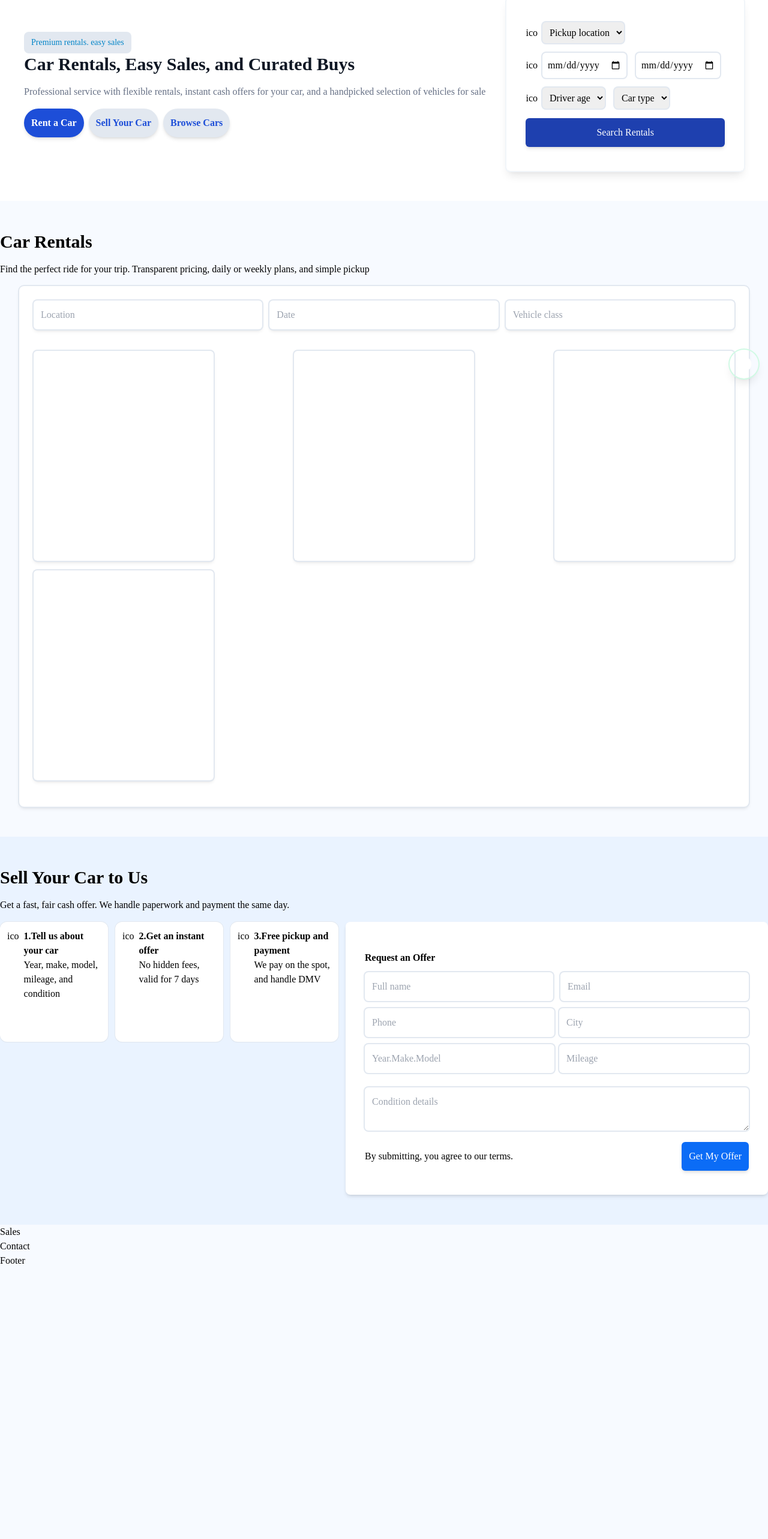
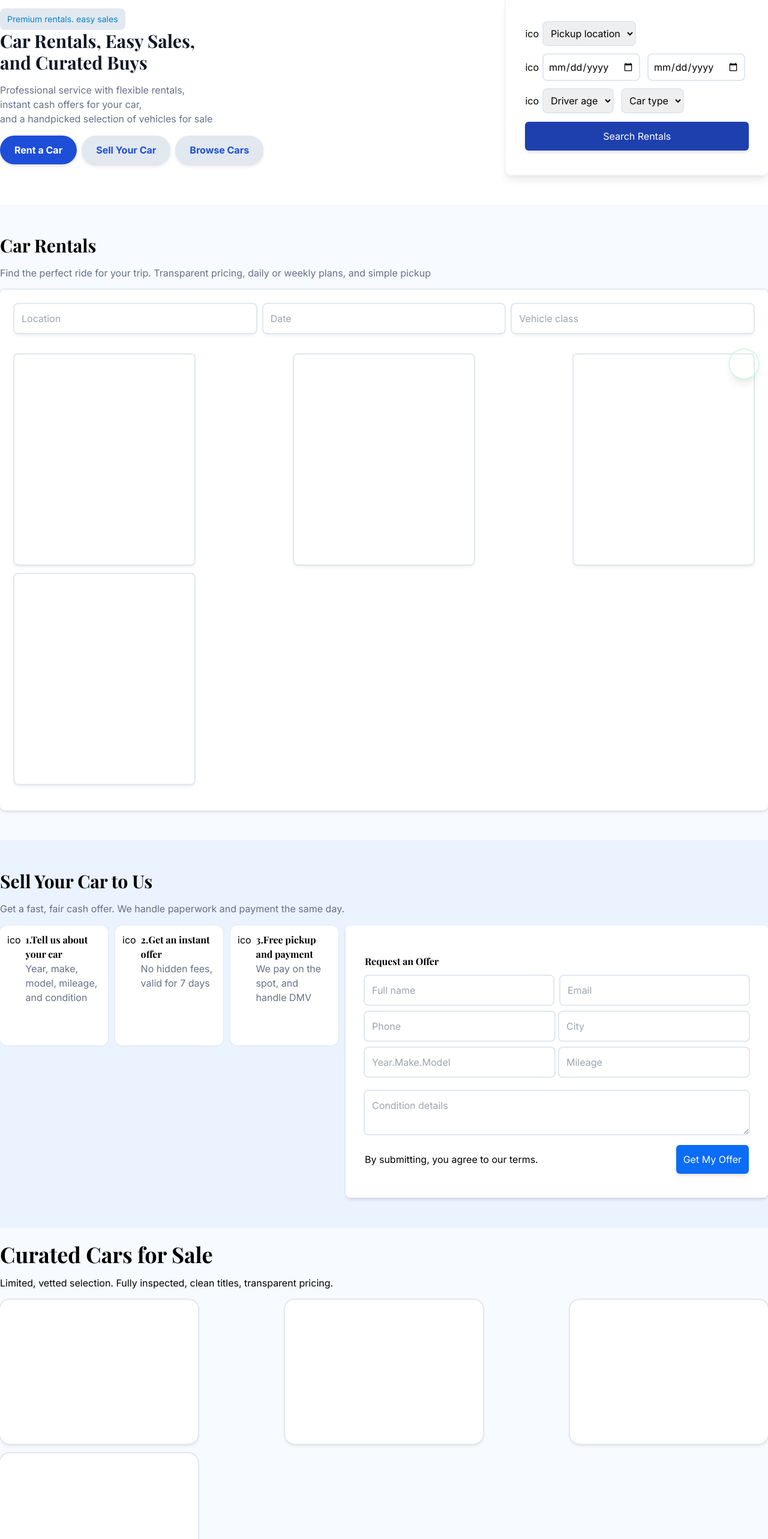
Before and after one commit to lightpc90/delok, a Next.js app: page / in a window 1280 px wide. Shown: the part 153-2719 px from the top of the page at 60% size. Before the commit the page ends 2267 px from the top, so only its background shows below. Built offline with nearby package versions, Linux system fonts and the light colour scheme.

Commit message:
`feat: updated global styles, layout, and component styles`

```diff
--- a/src/app/globals.css
+++ b/src/app/globals.css
@@ -1,7 +1,64 @@
+@import url("https://fonts.googleapis.com/css2?family=Playfair+Display:wght@400;500;600;700;800&family=Poppins:wght@300;400;500;600;700&display=swap");
+
 @tailwind base;
 @tailwind components;
 @tailwind utilities;
 
+:root {
+	--foreground-rgb: 0, 0, 0;
+	--background-start-rgb: 214, 219, 220;
+	--background-end-rgb: 255, 255, 255;
+	--font-heading: "Playfair Display", serif;
+	--font-body: "Poppins", sans-serif;
+}
+
+/* @media (prefers-color-scheme: dark) {
+  :root {
+    --foreground-rgb: 255, 255, 255;
+    --background-start-rgb: 0, 0, 0;
+    --background-end-rgb: 0, 0, 0;
+  }
+} */
+
 body {
+	color: rgb(var(--foreground-rgb));
+	/* background: linear-gradient(
+			to bottom,
+			transparent,
+			rgb(var(--background-end-rgb))
+		)
+		rgb(var(--background-start-rgb)); */
+	font-family: var(--font-body);
 	background-color: #f7faff;
 }
+
+h1,
+h2,
+h3,
+h4,
+h5,
+h6 {
+	font-family: var(--font-heading);
+}
+
+@layer utilities {
+	.text-balance {
+		text-wrap: balance;
+	}
+}
+
+@keyframes float {
+	0% {
+		transform: translateY(0px);
+	}
+	50% {
+		transform: translateY(-20px);
+	}
+	100% {
+		transform: translateY(0px);
+	}
+}
+
+.animate-float {
+	animation: float 6s ease-in-out infinite;
+}
--- a/src/app/layout.tsx
+++ b/src/app/layout.tsx
@@ -33,7 +33,7 @@ export default function RootLayout({
 }>) {
 	return (
 		<html lang="en">
-			<body className={`${inter.variable} w-[100vw]`}>
+			<body className={`${inter.className} w-[100vw]`}>
 				<ConditionalLayout>
 					{children}
 					<ChatButton />
--- a/src/components/upgrade/Contact/Contact.jsx
+++ b/src/components/upgrade/Contact/Contact.jsx
@@ -1,7 +1,53 @@
 import React from "react";
 
 const Contact = () => {
-	return <div>Contact</div>;
+	return (
+		<section className="bg-[#eaf3ff] py-[50px]">
+			<div className="w-full max-w-[1500px] flex flex-col gap-4 mx-auto ">
+				<h1 className="text-4xl font-bold">Contact Us</h1>
+				<p>
+					Question about rentals, selling, or our inventory? We are here to
+					help.
+				</p>
+				{/* Cards */}
+				<div className="flex items-center flex-wrap gap-4 justify-between">
+					{/* Enquiry form card */}
+					<div className="bg-white shadow-md rounded-xl p-4 flex flex-col gap-4 mx-w-[550px]">
+						<h3 className="font-bold">Send an inquiry</h3>
+						<div className="flex items-center gap-3 w-full">
+							<input
+								type="text"
+								placeholder="Your name"
+								name="name"
+								className="rounded-xl shadow-md ring-2 ring-slate-200 p-3"
+							/>
+							<input
+								type="email"
+								placeholder="Email"
+								name="name"
+								className="rounded-xl shadow-md ring-2 ring-slate-200 p-3"
+							/>
+						</div>
+						<select className="p-3 rounded-xl shadow-md ring-2 ring-slate-200 outline-none">
+							<option>Topic (Rentals, Sell, Buy)</option>
+						</select>
+						<textarea
+							rows={5}
+							placeholder="How can we help"
+							className="shadow-md rounded-xl p-3 ring-2 ring-slate-200"
+						/>
+						<button className="bg-blue-700 p-3 text-white rounded-2xl shadow-md">
+							Submit
+						</button>
+					</div>
+					{/* Map */}
+					<div className="bg-white rounded-2xl shadow-md w-[600px] h-[400px]">
+						Map
+					</div>
+				</div>
+			</div>
+		</section>
+	);
 };
 
 export default Contact;
--- a/src/components/upgrade/Footer/Footer.jsx
+++ b/src/components/upgrade/Footer/Footer.jsx
@@ -1,7 +1,45 @@
+import Link from "next/link";
 import React from "react";
 
 const Footer = () => {
-	return <div>Footer</div>;
+	return (
+		<section className="bg-[#eaf3ff] py-[50px]">
+			<div className="ring-2 ring-slate-200 max-w-[1500px] py-6 mx-auto flex flex-wrap justify-between px-6">
+				{/* Website title */}
+				<div className="">
+					<div className="flex items-center gap-3 mb-2">
+						ico <h2 className="font-bold text-xl">Delok Autos</h2>
+					</div>
+					<p>
+						professional rentals, easy sales,
+						<br /> and a curated car selection <br /> in one place.
+					</p>
+				</div>
+				{/* quick links */}
+				<div className="flex flex-col gap-4">
+					<p className="mb-2 font-bold text-xl">Quick Links</p>
+					<Link href={``}>Rentals</Link>
+					<Link href={``}>Sell Your Car</Link>
+					<Link href={``}>Buy Car</Link>
+					<Link href={``}>Contact</Link>
+				</div>
+				{/* Legal */}
+				<div className="flex flex-col gap-4">
+					<p className="mb-2 font-bold text-xl">Legal</p>
+					<Link href={``}>Terms of Service</Link>
+					<Link href={``}>Privacy Policy</Link>
+					<Link href={``}>Cookie Policy</Link>
+				</div>
+				{/* Legal */}
+				<div className="flex flex-col gap-4">
+					<p className="mb-2 font-bold text-xl">Hours</p>
+					<Link href={``}>Mon-Fri: 9am-6pm</Link>
+					<Link href={``}>Sat: 10am-4pm</Link>
+					<Link href={``}>Sun: Closed</Link>
+				</div>
+			</div>
+		</section>
+	);
 };
 
 export default Footer;
--- a/src/components/upgrade/Hero/Hero.jsx
+++ b/src/components/upgrade/Hero/Hero.jsx
@@ -3,28 +3,30 @@ import React from "react";
 const Hero = () => {
 	return (
 		<section className="bg-white py-[50px]">
-			<div className="flex flex-wrap items-center px-[40px] w-full max-w-[1500px] mx-auto">
+			<div className="flex flex-wrap items-center w-full max-w-[1500px] mx-auto">
 				<div className="flex-1 flex-col gap-4">
 					<div className="mb-4">
 						<p className="text-sm text-sky-600 bg-slate-200 rounded-lg py-2 px-3 w-fit">
 							Premium rentals. easy sales
 						</p>
 						<h1 className="font-bold text-[#0f1724] text-3xl">
-							Car Rentals, Easy Sales, and Curated Buys
+							Car Rentals, Easy Sales, <br />
+							and Curated Buys
 						</h1>
 					</div>
 					<p className="mb-4 text-[#667085]">
-						Professional service with flexible rentals, instant cash offers for
-						your car, and a handpicked selection of vehicles for sale
+						Professional service with flexible rentals,
+						<br /> instant cash offers for your car, <br />
+						and a handpicked selection of vehicles for sale
 					</p>
 					<div className="flex gap-2 font-bold">
-						<button className="bg-blue-700 text-white p-3 rounded-3xl shadow-md">
+						<button className="bg-blue-700 text-white py-3 px-6 rounded-3xl shadow-md">
 							Rent a Car
 						</button>
-						<button className="bg-slate-200 text-blue-700 p-3 rounded-3xl shadow-md">
+						<button className="bg-slate-200 text-blue-700 py-3 px-6 rounded-3xl shadow-md">
 							Sell Your Car
 						</button>
-						<button className="bg-slate-200 text-blue-700 p-3 rounded-3xl shadow-md">
+						<button className="bg-slate-200 text-blue-700 py-3 px-6 rounded-3xl shadow-md">
 							Browse Cars
 						</button>
 					</div>
--- a/src/components/upgrade/Purchase/Purchase.jsx
+++ b/src/components/upgrade/Purchase/Purchase.jsx
@@ -5,7 +5,7 @@ const Purchase = () => {
 		<section className="bg-[#eaf3ff] py-[50px]">
 			<div className="w-full max-w-[1500px] flex flex-col gap-4 mx-auto ">
 				<h1 className="font-bold text-3xl">Sell Your Car to Us</h1>
-				<p>
+				<p className="text-[#667085]">
 					Get a fast, fair cash offer. We handle paperwork and payment the same
 					day.
 				</p>
@@ -17,7 +17,9 @@ const Purchase = () => {
 							<span>ico</span>
 							<div className="flex flex-col">
 								<h2 className="font-bold">1.Tell us about your car</h2>
-								<p>Year, make, model, mileage, and condition</p>
+								<p className="text-[#667085]">
+									Year, make, model, mileage, and condition
+								</p>
 							</div>
 						</div>
 						{/* Get an instant offer */}
@@ -25,7 +27,9 @@ const Purchase = () => {
 							<span>ico</span>
 							<div className="flex flex-col">
 								<h2 className="font-bold">2.Get an instant offer</h2>
-								<p>No hidden fees, valid for 7 days</p>
+								<p className="text-[#667085]">
+									No hidden fees, valid for 7 days
+								</p>
 							</div>
 						</div>
 						{/* tell us about your car */}
@@ -33,7 +37,9 @@ const Purchase = () => {
 							<span>ico</span>
 							<div className="flex flex-col">
 								<h2 className="font-bold">3.Free pickup and payment</h2>
-								<p>We pay on the spot, and handle DMV</p>
+								<p className="text-[#667085]">
+									We pay on the spot, and handle DMV
+								</p>
 							</div>
 						</div>
 					</div>
--- a/src/components/upgrade/Rental/Rental.jsx
+++ b/src/components/upgrade/Rental/Rental.jsx
@@ -5,12 +5,12 @@ const Rental = () => {
 		<section className=" py-[50px]">
 			<div className="w-full max-w-[1500px] mx-auto flex flex-col gap-4">
 				<h1 className="text-3xl font-bold">Car Rentals</h1>
-				<p>
+				<p className="text-[#667085]">
 					Find the perfect ride for your trip. Transparent pricing, daily or
 					weekly plans, and simple pickup
 				</p>
 				{/* input forms */}
-				<div className="bg-white ring-2 ring-slate-200 shadow-md rounded-lg flex flex-col gap-4 w-[95%] 3xl:w-[80%] p-6 mx-auto">
+				<div className="bg-white ring-2 ring-slate-200 shadow-md rounded-lg flex flex-col gap-4 p-6 mx-auto w-full">
 					<div className="w-full flex items-center gap-3">
 						<label className="flex-1 w-full">
 							<input
--- a/src/components/upgrade/Sales/Sales.jsx
+++ b/src/components/upgrade/Sales/Sales.jsx
@@ -1,7 +1,22 @@
 import React from "react";
 
 const Sales = () => {
-	return <div>Sales</div>;
+	return (
+		<section className="flex flex-col gap-4 w-full max-w-[1500px] mx-auto py-6">
+			<h1 className="text-4xl font-bold">Curated Cars for Sale</h1>
+			<p>
+				Limited, vetted selection. Fully inspected, clean titles, transparent
+				pricing.
+			</p>
+			{/* sales car cards */}
+			<div className="flex flex-wrap justify-between gap-4">
+				<div className="bg-white ring-2 ring-slate-200 shadow-md rounded-2xl w-[330px] h-[240px]"></div>
+				<div className="bg-white ring-2 ring-slate-200 shadow-md rounded-2xl w-[330px] h-[240px]"></div>
+				<div className="bg-white ring-2 ring-slate-200 shadow-md rounded-2xl w-[330px] h-[240px]"></div>
+				<div className="bg-white ring-2 ring-slate-200 shadow-md rounded-2xl w-[330px] h-[240px]"></div>
+			</div>
+		</section>
+	);
 };
 
 export default Sales;
```
